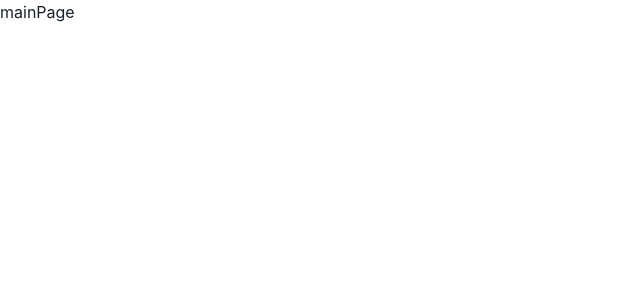
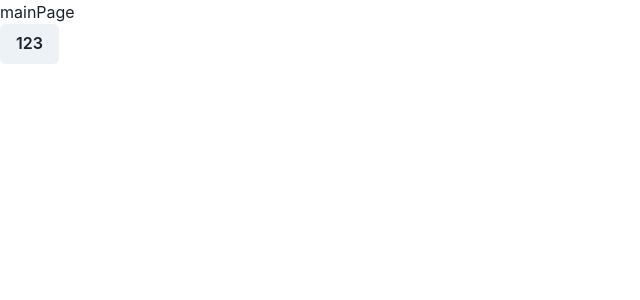
Before and after one commit to foodteacher/FoodTeacherV2-FE, a Next.js app: page / in a window 1280 px wide. Shown: the top 300 px of the page, without its empty margins (0-640 px from the left). Built offline with nearby package versions, Linux system fonts and the light colour scheme.

Commit message:
chore : FSD 아키텍쳐 초기 세팅
Refs:[#4]

```diff
--- a/app/layout.tsx
+++ b/app/layout.tsx
@@ -1,6 +1,6 @@
 import type {Metadata} from "next";
 import {Inter} from "next/font/google";
-import "./globals.css";
+// import "./globals.css";
 import ChakraProviders from "@/app/ChakraProvider";
 import QueryProviders from "@/app/QueryProviders";
 
--- a/app/page.tsx
+++ b/app/page.tsx
@@ -1,6 +1,7 @@
 import Image from 'next/image'
 import styles from './page.module.css'
 import {Box} from "@chakra-ui/layout";
+import {Button} from "@/app/shared/component";
 
 export default function Home() {
     return (
@@ -8,6 +9,7 @@ export default function Home() {
             <Box>
                 mainPage
             </Box>
+            <Button>123</Button>
         </main>
     )
 }
--- /dev/null
+++ b/app/shared/component/Button/Button.tsx
@@ -0,0 +1,11 @@
+import React from 'react';
+import {Button as ButtonUI} from "@chakra-ui/button";
+import {ButtonProps} from "@chakra-ui/react";
+
+export const Button = ({...props}: ButtonProps) => {
+    return (
+        <ButtonUI
+            {...props}>
+        </ButtonUI>
+    );
+};
--- /dev/null
+++ b/app/shared/component/index.ts
@@ -0,0 +1 @@
+export {Button} from './Button/Button'
```
Lines whose indentation alone changed are shown as unchanged.
